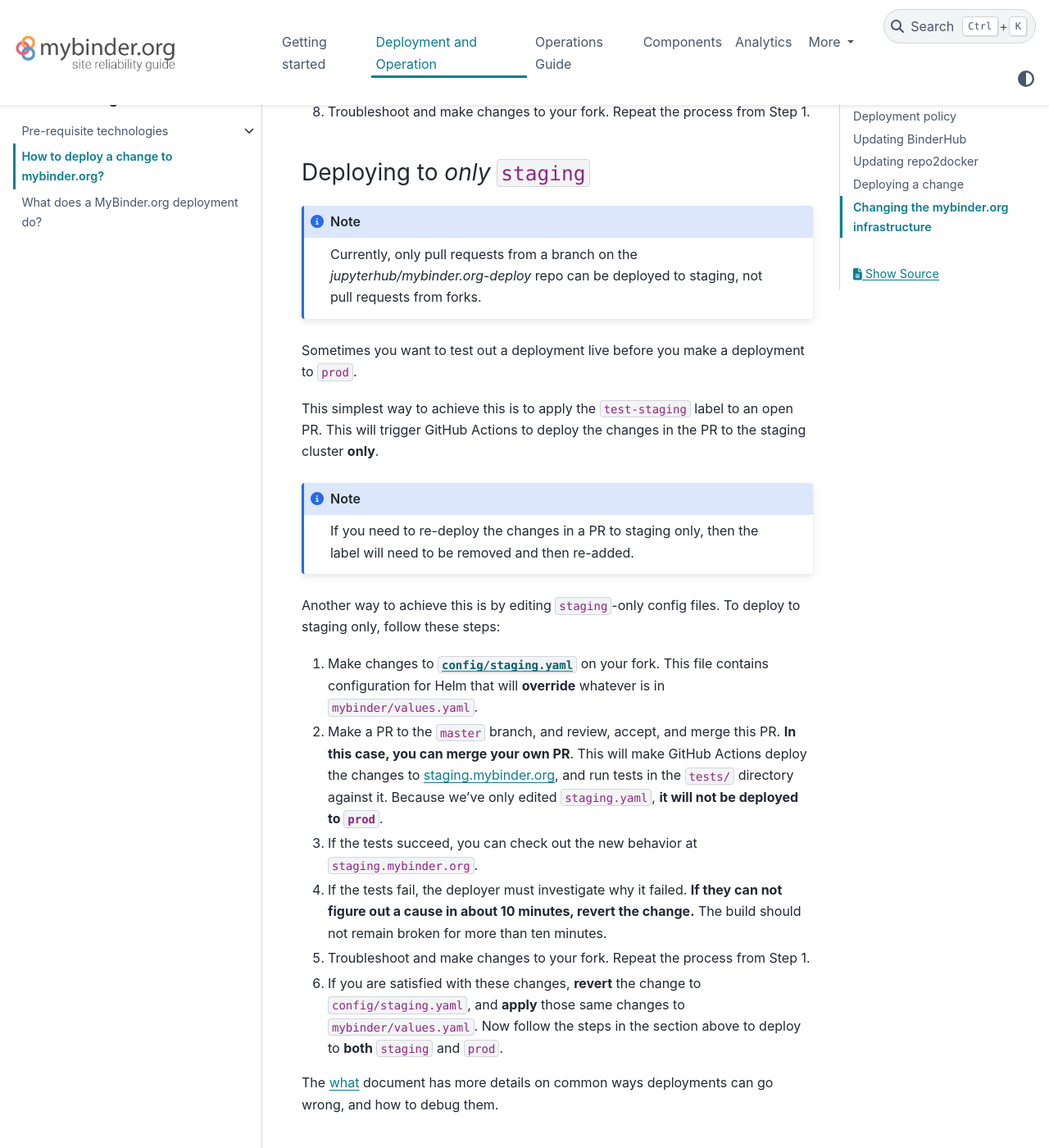
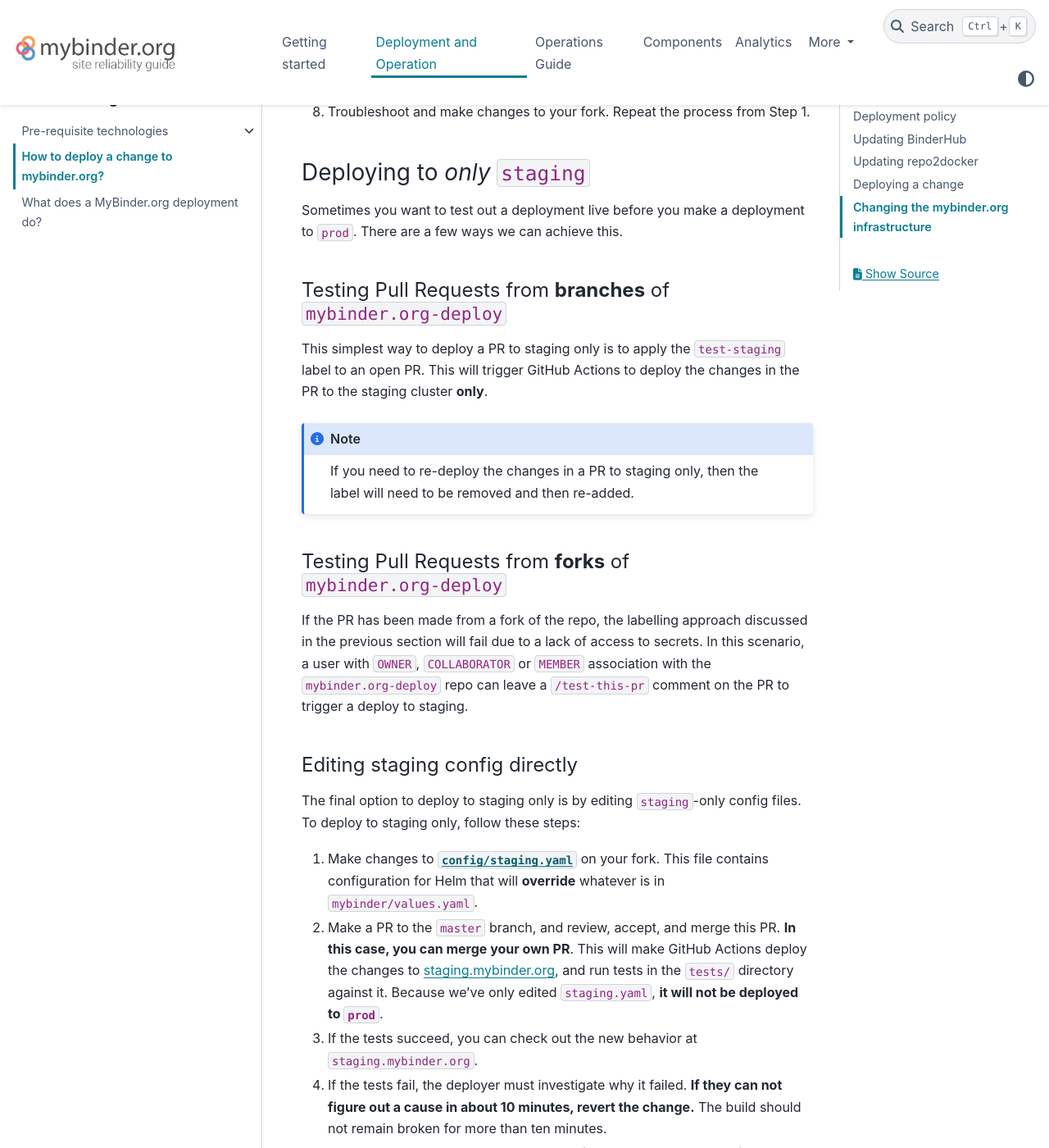
Before and after one commit to jupyterhub/mybinder.org-deploy, a Sphinx documentation site: the page built from docs/source/deployment/how.md, in a window 1280 px wide and 1400 px high, scrolled down 4413 px. Shown: the whole window at 82% size. Built offline with Sphinx 7.4.7 and the PyData theme 0.15.4, drawn with Linux system fonts in a browser that asks for light colours.

Commit message:
Add docs on using test-staging label or /test-this-pr comment

````diff
--- a/docs/source/deployment/how.md
+++ b/docs/source/deployment/how.md
@@ -177,23 +177,26 @@ master.
 
 ### Deploying to *only* `staging`
 
-```eval_rst
-.. note::
-    Currently, only pull requests from a branch on the `jupyterhub/mybinder.org-deploy` repo
-    can be deployed to staging, not pull requests from forks.
-```
+Sometimes you want to test out a deployment live before you make a deployment to `prod`.
+There are a few ways we can achieve this.
 
-Sometimes you want to test out a deployment live before you make a deployment
-to `prod`.
+#### Testing Pull Requests from **branches** of `mybinder.org-deploy`
 
-This simplest way to achieve this is to apply the `test-staging` label to an open PR. This will trigger GitHub Actions to deploy the changes in the PR to the staging cluster **only**.
+This simplest way to deploy a PR to staging only is to apply the `test-staging` label to an open PR. This will trigger GitHub Actions to deploy the changes in the PR to the staging cluster **only**.
 
 ```eval_rst
 .. note::
    If you need to re-deploy the changes in a PR to staging only, then the label will need to be removed and then re-added.
 ```
 
-Another way to achieve this is by editing `staging`-only config files. To deploy
+#### Testing Pull Requests from **forks** of `mybinder.org-deploy`
+
+If the PR has been made from a fork of the repo, the labelling approach discussed in the previous section will fail due to a lack of access to secrets.
+In this scenario, a user with `OWNER`, `COLLABORATOR` or `MEMBER` association with the `mybinder.org-deploy` repo can leave a `/test-this-pr` comment on the PR to trigger a deploy to staging.
+
+#### Editing staging config directly
+
+The final option to deploy to staging only is by editing `staging`-only config files. To deploy
 to staging only, follow these steps:
 
 1. Make changes to [`config/staging.yaml`](https://github.com/jupyterhub/mybinder.org-deploy/blob/master/config/staging.yaml)
@@ -216,8 +219,6 @@ to staging only, follow these steps:
 
 The [what](./what.html) document has more details on common ways deployments can go
 wrong, and how to debug them.
-
-
 ## Changing the mybinder.org infrastructure
 
 Sometimes we need to make changes to the mybinder.org core infrastructure.
````
